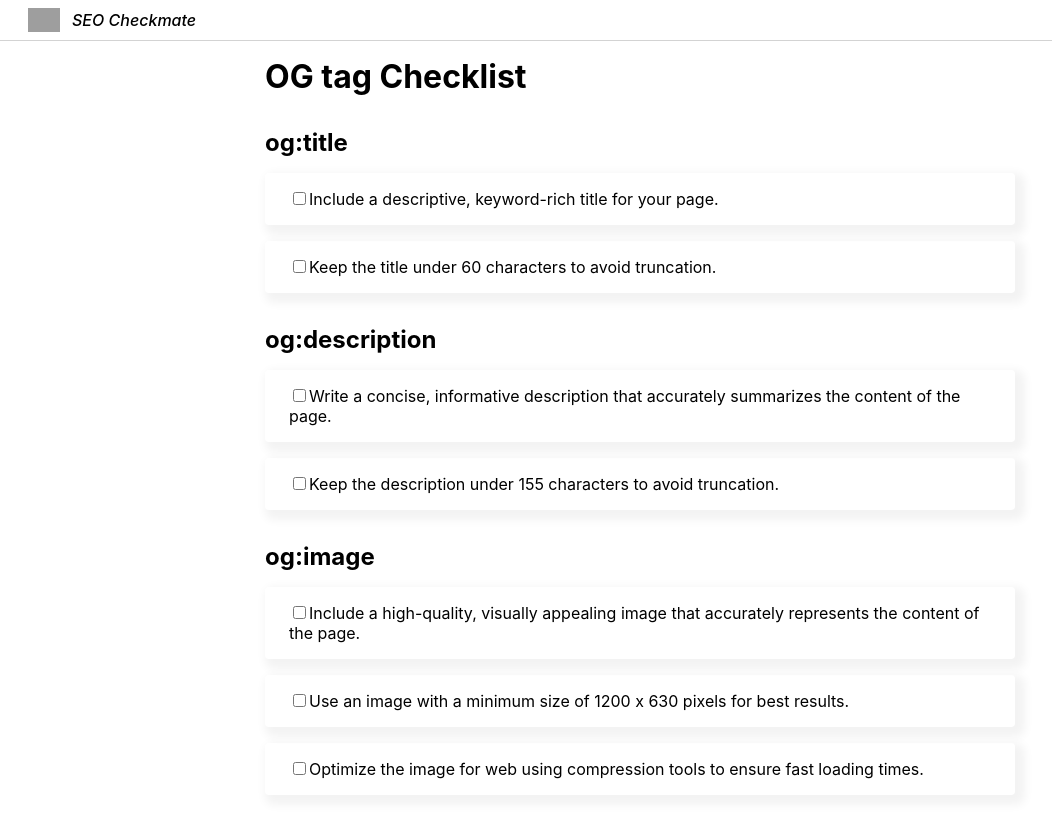
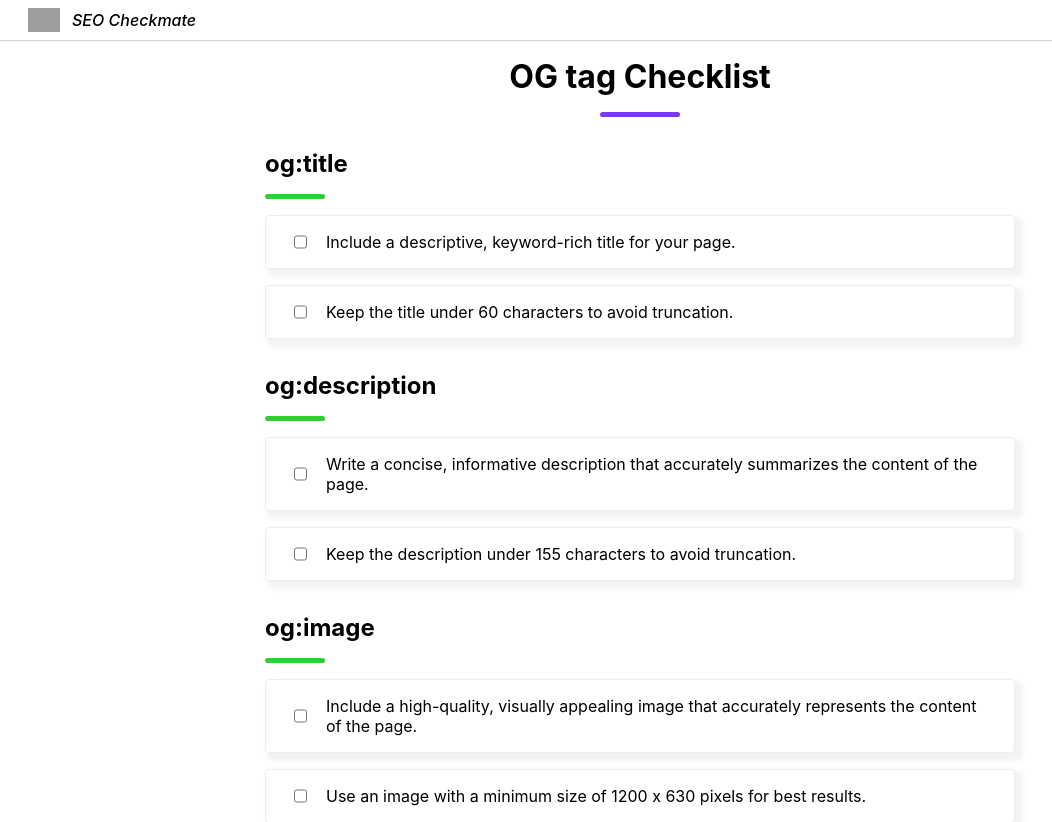
Before and after one commit to siddhigate/seo-checkmate, a React (Create React App) app: page /ogtags-seo in a window 1280 px wide. Shown: the top 822 px of the page, without its empty margins (0-1052 px from the left). Built offline with nearby package versions, Linux system fonts and the light colour scheme; grey boxes are pictures that could not be loaded.

Commit message:
style: checklist page

```diff
--- a/src/components/Checklist/index.css
+++ b/src/components/Checklist/index.css
@@ -4,8 +4,26 @@
 }
 
 .main-container h1 {
-    margin: 1rem 0 2rem 0;
+    margin: 1rem 0 0rem 0;
+    text-align: center;
 }
+
+.main-container .underline {
+    width: 80px;
+    border-bottom: 5px solid #7c3aed;
+    text-align: center;
+    margin: 1rem auto 2rem auto;
+    border-radius: 5px;
+}
+
+.main-container .sub-heading-underline {
+    width: 60px;
+    border-bottom: 5px solid limegreen;
+    text-align: center;
+    margin: 1rem 0;
+    border-radius: 5px;
+}
+
 
 .list-element {
     margin-bottom: 2rem;
@@ -21,5 +39,8 @@
     padding: 1rem 1.5rem;
     margin: 1rem 0;
     border-radius: 4px;
-    box-shadow: 5px 5px 10px 5px rgba(0,0,0,0.05);
+    box-shadow: 5px 5px 5px 3px rgba(0,0,0,0.05);
+    border: 1px solid rgba(0,0,0, 0.07);
+    display: flex;
+    gap: 1rem;
 }
--- a/src/components/Checklist/index.jsx
+++ b/src/components/Checklist/index.jsx
@@ -6,11 +6,13 @@ const Checklist = ({ title, checklistData }) => {
   return (
     <div className="main-container">
       <h1>{title}</h1>
+      <div className="underline"></div>
 
       {Object.keys(checklistData).map((key) => {
         return (
           <div className="list-element" key = {Math.random()}>
             <h2>{key}</h2>
+            <div className="sub-heading-underline"></div>
             {checklistData[key].map(item => {
               return (
                 <div className="list-card" key = {Math.random()}>
```
